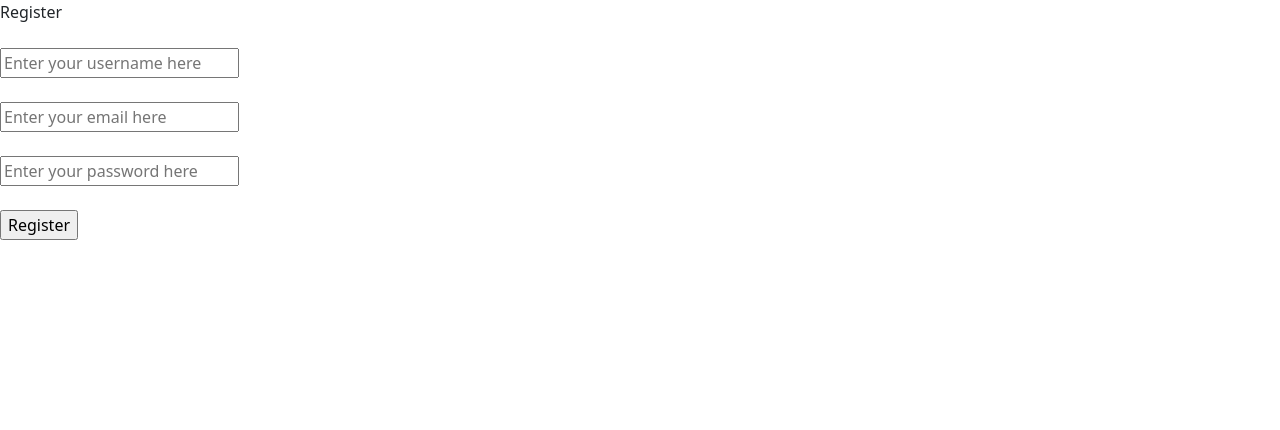
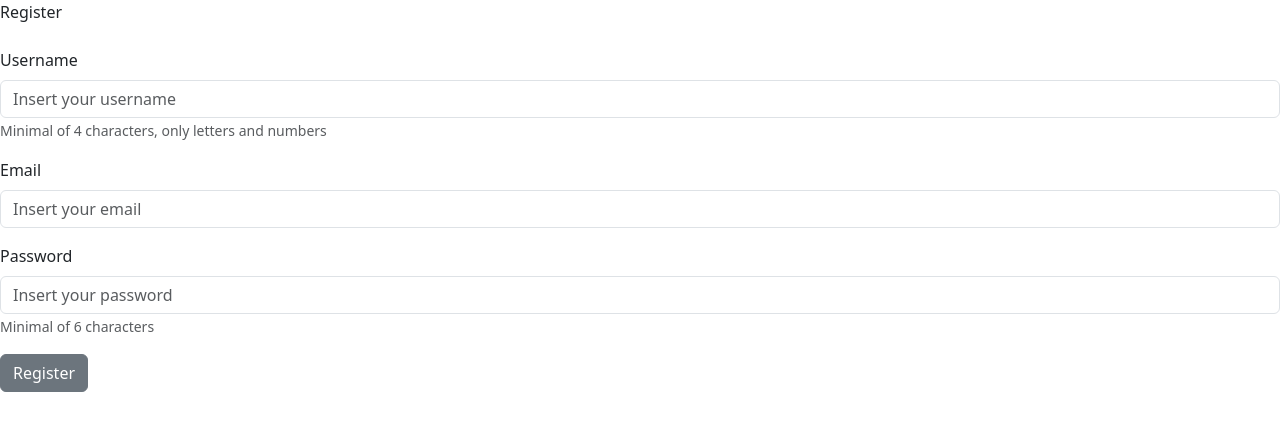
Before and after one commit to y-ellwanger/Aplicacao-ecommerce, a React (Create React App) app in the folder e-commerce/: page /register in a window 1280 px wide. Shown: the top 430 px of the page. Built offline with nearby package versions, Linux system fonts and the light colour scheme.

Commit message:
added reactstrap to register.js

```diff
--- a/e-commerce/src/login.js
+++ b/e-commerce/src/login.js
@@ -69,9 +69,7 @@ const Login = () => {
 
   return (
     <>
-      <div className={'titleContainer'}>
-        <div>Login</div>
-      </div>
+      <div>Login</div>
       <br />
       {loginError && <UncontrolledAlert color='danger'>{loginError}</UncontrolledAlert>}
       <Form>
--- a/e-commerce/src/logout.js
+++ b/e-commerce/src/logout.js
@@ -11,7 +11,8 @@ const Logout = forwardRef((_,ref)=>{
 
   const handleLogout= () =>{
     if (!loggedIn){
-      navigate('/')
+      toggle()
+      navigate('/login')
     }
     else{
       fetch('/logout',{
@@ -23,6 +24,7 @@ const Logout = forwardRef((_,ref)=>{
       .then(()=>{
         localStorage.removeItem('loggedIn')
         localStorage.removeItem('username')
+        toggle()
         navigate('/')
       })
       .catch((error)=>{
--- a/e-commerce/src/register.js
+++ b/e-commerce/src/register.js
@@ -1,5 +1,6 @@
 import { useState, useEffect } from "react";
 import { useNavigate } from "react-router-dom";
+import { UncontrolledAlert, Button, Form, FormGroup, Label, FormFeedback, Input, FormText } from 'reactstrap'
 
 const Register = ()=>{
   const[username, setUsername] = useState('')
@@ -8,6 +9,10 @@ const Register = ()=>{
   const[usernameError, setUsernameError] = useState('')
   const[passwordError, setPasswordError] = useState('')
   const[emailError, setEmailError] = useState('')
+  const[isUsernameValid, setIsUsernameValid] = useState(true)
+  const[isEmailValid, setIsEmailValid] = useState(true)
+  const[isPasswordValid, setIsPasswordValid] = useState(true)
+  const[registerError, setRegisterError] = useState('')
 
   const navigate = useNavigate()
 
@@ -21,17 +26,24 @@ const Register = ()=>{
     setEmailError('')
     setPasswordError('')
     setUsernameError('')
+    setIsEmailValid(true)
+    setIsPasswordValid(true)
+    setIsUsernameValid(true)
+    setRegisterError('')
 
     if (!username){
       setUsernameError('Please insert a username')
+      setIsUsernameValid(false)
       return
     }
     if(!password){
       setPasswordError('Please insert a password')
+      setIsPasswordValid(false)
       return
     }
     if(!email){
       setEmailError('Please insert a email')
+      setIsEmailValid(false)
       return
     }
 
@@ -62,51 +74,55 @@ const Register = ()=>{
       else throw new Error('An unexpected error ocurred')
     })
     .catch((error)=>{
-      window.alert(error.message)
+      setRegisterError(error.message)
     })
 
   }
 
   return(
-    <div className={'mainContainer'}>
-      <div className={'titleContainer'}>
-        <div>Register</div>
-      </div>
-    <br />
-      <div className={'inputContainer'}>
-        <input
-          value={username}
-          placeholder='Enter your username here'
-          onChange={(ev) => setUsername(ev.target.value)}
-          className={'inputBox'}
-        />
-        <label className='errorLabel'>{usernameError}</label>
-      </div>
-    <br />
-      <div className={'inputContainer'}>
-        <input
-          value={email}
-          placeholder='Enter your email here'
-          onChange={(ev) => setEmail(ev.target.value)}
-          className={'inputBox'}
-        />
-        <label className='errorLabel'>{emailError}</label>
-      </div>
-    <br />
-      <div className={'inputContainer'}>
-        <input
-          value={password} type='password'
-          placeholder='Enter your password here'
-          onChange={(ev) => setPassword(ev.target.value)}
-          className={'inputBox'}
-        />
-        <label className="errorLabel">{passwordError}</label>
-      </div>
-    <br />
-      <div className={'inputContainer'}>
-        <input className={'inputButton'} type='button' onClick={onButtonClick} value={'Register'} />
-      </div>
-    </div>
+    <>
+      <div>Register</div>
+      <br />
+      {registerError && <UncontrolledAlert color='danger'>{registerError}</UncontrolledAlert>}
+      <Form>
+        <FormGroup>
+          <Label for='username'>Username</Label>
+          <Input
+            id='username'
+            placeholder='Insert your username'
+            type='text'
+            onChange={(ev)=>setUsername(ev.target.value)}
+            invalid={!isUsernameValid}
+          />
+          <FormFeedback>{usernameError}</FormFeedback>
+          <FormText>Minimal of 4 characters, only letters and numbers</FormText>
+        </FormGroup>
+        <FormGroup>
+          <Label for='email'>Email</Label>
+          <Input
+            id='email'
+            placeholder='Insert your email'
+            type='email'
+            onChange={(ev)=>setEmail(ev.target.value)}
+            invalid={!isEmailValid}
+          />
+          <FormFeedback>{emailError}</FormFeedback>
+        </FormGroup>
+        <FormGroup>
+          <Label for='password'>Password</Label>
+          <Input
+            id='password'
+            placeholder='Insert your password'
+            type='password'
+            onChange={(ev)=>setPassword(ev.target.value)}
+            invalid={!isPasswordValid}
+          />
+          <FormFeedback>{passwordError}</FormFeedback>
+          <FormText>Minimal of 6 characters</FormText>
+        </FormGroup>
+        <Button onClick={onButtonClick}>Register</Button>
+      </Form>
+    </>
   )
 
 }
```
